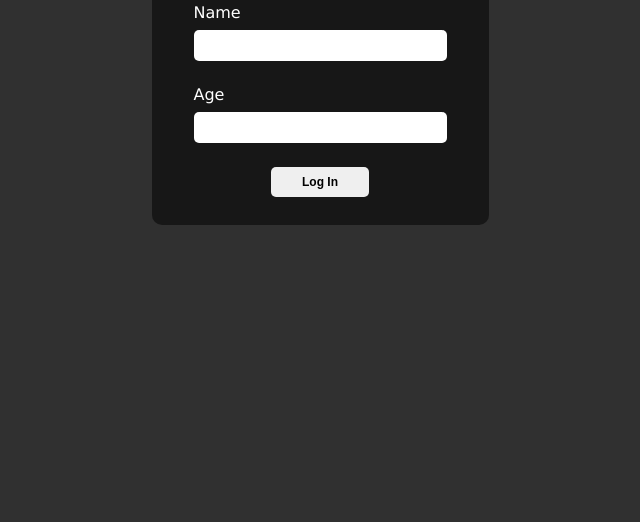
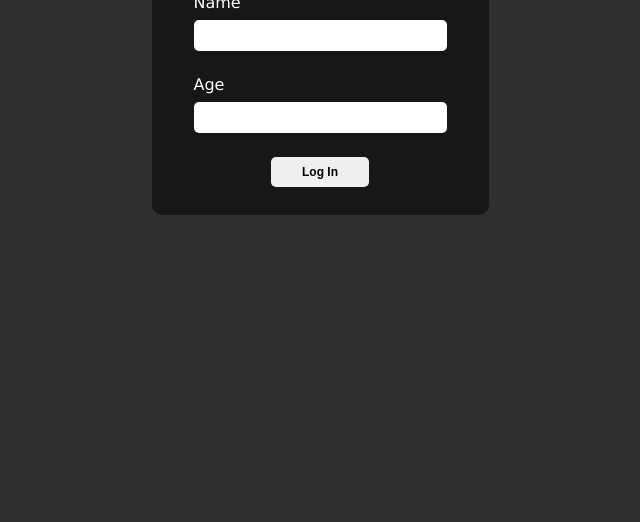
Before and after one commit to erufan/moon-sun-form, a website built with Vite: page index.html in a window 1280 px wide. Shown: the part 278-800 px from the top of the page, without its empty margins (320-960 px from the left). Built offline with nearby package versions, Linux system fonts and the light colour scheme.

Commit message:
refactoring html with js

```diff
--- a/index.html
+++ b/index.html
@@ -5,33 +5,11 @@
   <meta charset="UTF-8" />
   <link rel="icon" type="image/svg+xml" href="/vite.svg" />
   <meta name="viewport" content="width=device-width, initial-scale=1.0" />
-  <title>Vite App</title>
+  <title>moon and sun form</title>
   <link rel="stylesheet" href="./style.css">
 </head>
 
-<body>
-  <div id="app"></div>
-  <div>
-    <svg width="150" height="150" viewBox="0 0 196 196" fill="none" xmlns="http://www.w3.org/2000/svg">
-      <circle cx="98" cy="98" r="98" fill="#464646" />
-      <ellipse cx="98" cy="98" rx="91" ry="92" fill="#5B5B5B" />
-      <ellipse cx="98" cy="98" rx="86" ry="87" fill="#727272" />
-      <ellipse cx="98" cy="98" rx="73" ry="74" fill="#9D9D9D" />
-      <ellipse cx="98" cy="98" rx="62" ry="59" fill="#B7B7B7" />
-      <ellipse cx="98" cy="98" rx="51" ry="49" fill="#F5F0F0" />
-    </svg>
-  </div>
-  <div>
-    <form class="card">
-      <h1 class="header">Log In</h1>
-      <label for="name">Name</label>
-      <input type="text" id="name" />
-      <label for="age">Age</label>
-      <input type="number" id="age" />
-      <input type="submit" value="Log In">
-    </form>
-  </div>
-
+<body id="app">
   <script type="module" src="/main.js"></script>
 </body>
 
--- a/main.js
+++ b/main.js
@@ -1 +1,7 @@
-document.querySelector("#app").innerHTML;
+import Form from "./src/Form";
+import Moon from "./src/Moon";
+
+document.querySelector("#app").innerHTML = `
+${Moon()}
+${Form()}
+`;
--- /dev/null
+++ b/src/Form.js
@@ -0,0 +1,15 @@
+const Form = () => {
+  return `<div>
+      <form class="card">
+        <h1 class="header">Log In</h1>
+        <label for="name">Name</label>
+        <input type="text" id="name" />
+        <label for="age">Age</label>
+        <input type="number" id="age" />
+        <input type="submit" value="Log In" />
+      </form>
+    </div>
+`;
+};
+
+export default Form;
--- /dev/null
+++ b/src/Moon.js
@@ -0,0 +1,22 @@
+const Moon = () => {
+  return ` <div>
+      <svg
+        width="150"
+        height="150"
+        viewBox="0 0 196 196"
+        fill="none"
+        xmlns="http://www.w3.org/2000/svg"
+      >
+        <circle cx="98" cy="98" r="98" fill="#464646" />
+        <ellipse cx="98" cy="98" rx="91" ry="92" fill="#5B5B5B" />
+        <ellipse cx="98" cy="98" rx="86" ry="87" fill="#727272" />
+        <ellipse cx="98" cy="98" rx="73" ry="74" fill="#9D9D9D" />
+        <ellipse cx="98" cy="98" rx="62" ry="59" fill="#B7B7B7" />
+        <ellipse cx="98" cy="98" rx="51" ry="49" fill="#F5F0F0" />
+      </svg>
+    </div>
+
+`;
+};
+
+export default Moon;
```
